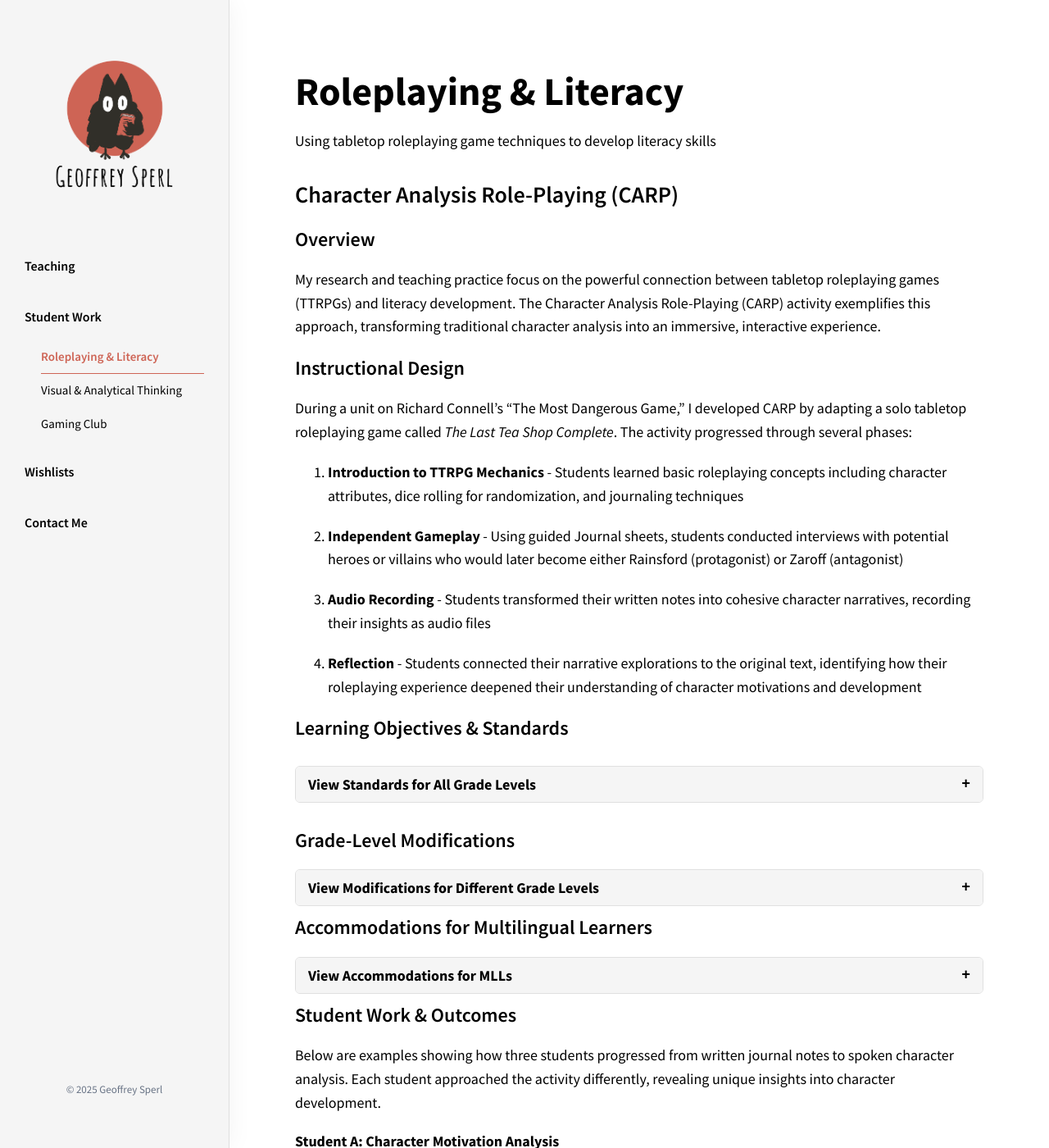
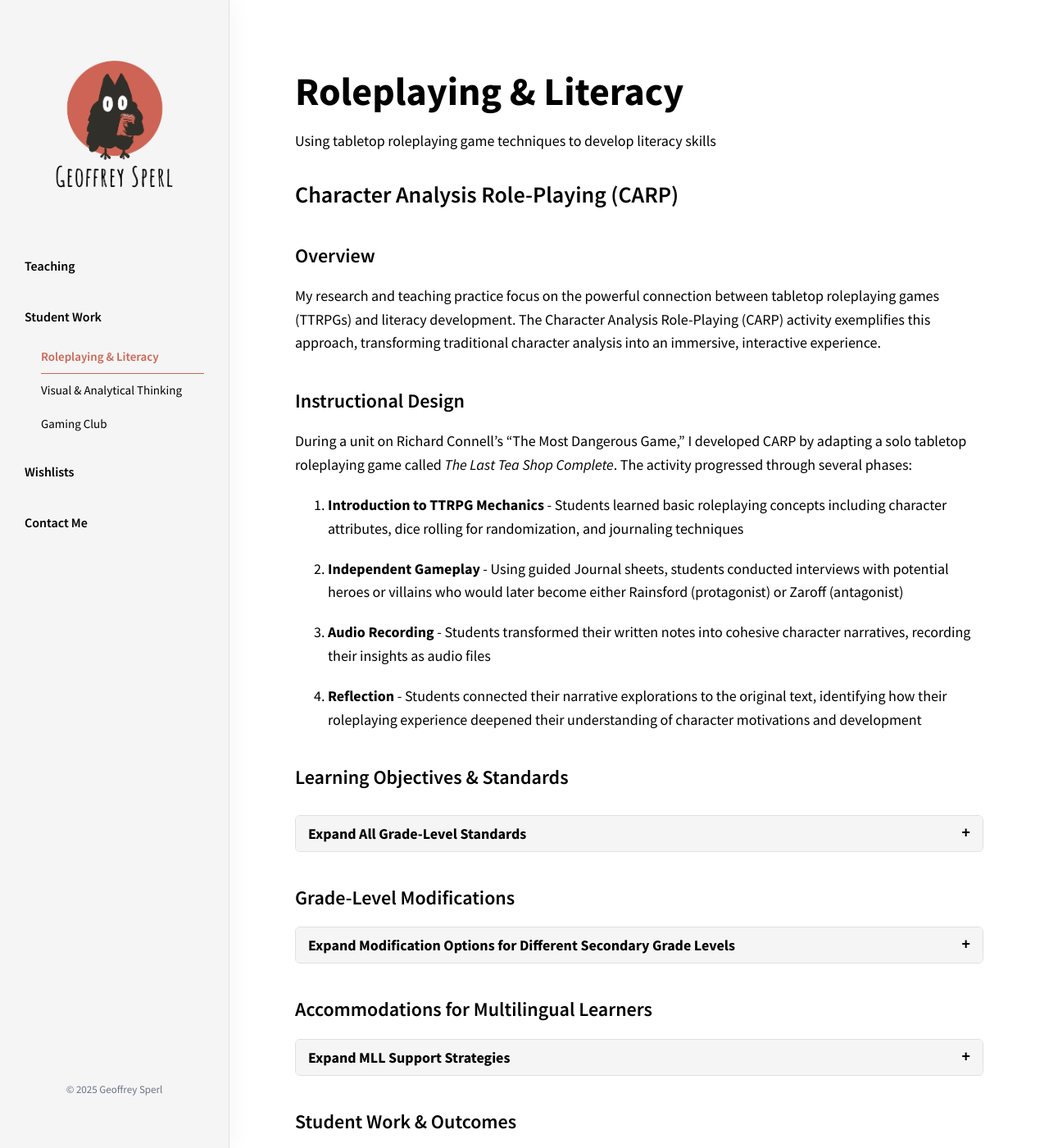
Before and after one commit to geoffreysperl/teaching, a Jekyll site: the page built from _pages/student-work-roleplaying-literacy.md, in a window 1280 px wide and 1400 px high. Shown: the whole window at 82% size. Built offline with Jekyll 4.4.1, drawn with Linux system fonts in a browser that asks for light colours.

Commit message:
Just another tweak on the roleplaying page

```diff
--- a/_includes/main.scss
+++ b/_includes/main.scss
@@ -43,7 +43,7 @@ h1, h2, h3, h4, h5, h6 {
 
 h1 { font-size: 36px; font-weight: 700; }
 h2 { font-size: 28px; font-weight: 600; }
-h3 { font-size: 24px; font-weight: 600; }
+h3 { font-size: 24px; font-weight: 600; margin-top: 40px; margin-bottom: 20px; }
 p { margin-bottom: 20px; }
 
 a {
@@ -423,56 +423,7 @@ body.has-sidebar {
   cursor: pointer;
 }
 
-/* Mobile styles */
-@media (max-width: 1024px) {
-  .col-d-12 { width: 100%; }
-
-  .categories-grid {
-    grid-template-columns: repeat(2, 1fr);
-  }
-}
-
-@media (max-width: 768px) {
-  body.has-sidebar {
-    display: block;
-  }
-
-  .sidebar {
-    transform: translateX(-100%);
-    transition: transform 0.3s ease;
-  }
-
-  .sidebar.is-visible {
-    transform: translateX(0);
-  }
-
-  .content,
-  .footer {
-    margin-left: 0;
-    width: 100%;
-  }
-
-  .mobile-nav-button {
-    display: flex;
-  }
-
-  .container,
-  .container-big {
-    max-width: 100%;
-  }
-
-  .gallery { grid-template-columns: repeat(2, 1fr); }
-}
-
-@media (max-width: 576px) {
-  body { font-size: 16px; }
-  .gallery { grid-template-columns: 1fr; }
-
-  .categories-grid {
-    grid-template-columns: 1fr;
-  }
-}
-
+/* Student Work Samples */
 .student-work-sample {
   margin-bottom: 40px;
   display: flex;
@@ -514,23 +465,13 @@ body.has-sidebar {
   margin-top: 0;
 }
 
-@media (max-width: 768px) {
-  .student-work-sample {
-    flex-direction: column;
-  }
-
-  .journal-image, .audio-analysis {
-    width: 100%;
-  }
-}
-
 /* Collapsible content styles */
 .collapsible-container {
   margin: 30px 0;
 }
 
 .collapsible-group {
-  margin-bottom: 10px;
+  margin-bottom: 20px;
   border: 1px solid #e0e0e0;
   border-radius: 6px;
   overflow: hidden;
@@ -568,3 +509,67 @@ body.has-sidebar {
 .collapsible-content li {
   margin-bottom: 8px;
 }
+
+/* Nested collapsible styling */
+.collapsible-content .collapsible-group {
+  margin-top: 10px;
+  margin-left: 0;
+}
+
+/* Mobile styles */
+@media (max-width: 1024px) {
+  .col-d-12 { width: 100%; }
+
+  .categories-grid {
+    grid-template-columns: repeat(2, 1fr);
+  }
+}
+
+@media (max-width: 768px) {
+  body.has-sidebar {
+    display: block;
+  }
+
+  .sidebar {
+    transform: translateX(-100%);
+    transition: transform 0.3s ease;
+  }
+
+  .sidebar.is-visible {
+    transform: translateX(0);
+  }
+
+  .content,
+  .footer {
+    margin-left: 0;
+    width: 100%;
+  }
+
+  .mobile-nav-button {
+    display: flex;
+  }
+
+  .container,
+  .container-big {
+    max-width: 100%;
+  }
+
+  .gallery { grid-template-columns: repeat(2, 1fr); }
+
+  .student-work-sample {
+    flex-direction: column;
+  }
+
+  .journal-image, .audio-analysis {
+    width: 100%;
+  }
+}
+
+@media (max-width: 576px) {
+  body { font-size: 16px; }
+  .gallery { grid-template-columns: 1fr; }
+
+  .categories-grid {
+    grid-template-columns: 1fr;
+  }
+}
--- a/_pages/student-work-roleplaying-literacy.md
+++ b/_pages/student-work-roleplaying-literacy.md
@@ -28,7 +28,7 @@ During a unit on Richard Connell's "The Most Dangerous Game," I developed CARP b
 <div class="collapsible-container">
   <div class="collapsible-group">
     <div class="collapsible-header" onclick="toggleContent('learningObjectives')">
-      <h4>View Standards for All Grade Levels <span class="toggle-icon">+</span></h4>
+      <h4>Expand All Grade-Level Standards<span class="toggle-icon">+</span></h4>
     </div>
     <div class="collapsible-content" id="learningObjectives">
       <div class="collapsible-container">
@@ -116,7 +116,7 @@ During a unit on Richard Connell's "The Most Dangerous Game," I developed CARP b
 ### Grade-Level Modifications
 <div class="collapsible-group">
   <div class="collapsible-header" onclick="toggleContent('gradeModifications')">
-    <h4>View Modifications for Different Grade Levels <span class="toggle-icon">+</span></h4>
+    <h4>Expand Modification Options for Different Secondary Grade Levels<span class="toggle-icon">+</span></h4>
   </div>
   <div class="collapsible-content" id="gradeModifications">
     <div class="collapsible-group">
@@ -164,7 +164,7 @@ During a unit on Richard Connell's "The Most Dangerous Game," I developed CARP b
 ### Accommodations for Multilingual Learners
 <div class="collapsible-group">
   <div class="collapsible-header" onclick="toggleContent('mllAccommodations')">
-    <h4>View Accommodations for MLLs <span class="toggle-icon">+</span></h4>
+    <h4>Expand MLL Support Strategies<span class="toggle-icon">+</span></h4>
   </div>
   <div class="collapsible-content" id="mllAccommodations">
     <div class="collapsible-group">
```
